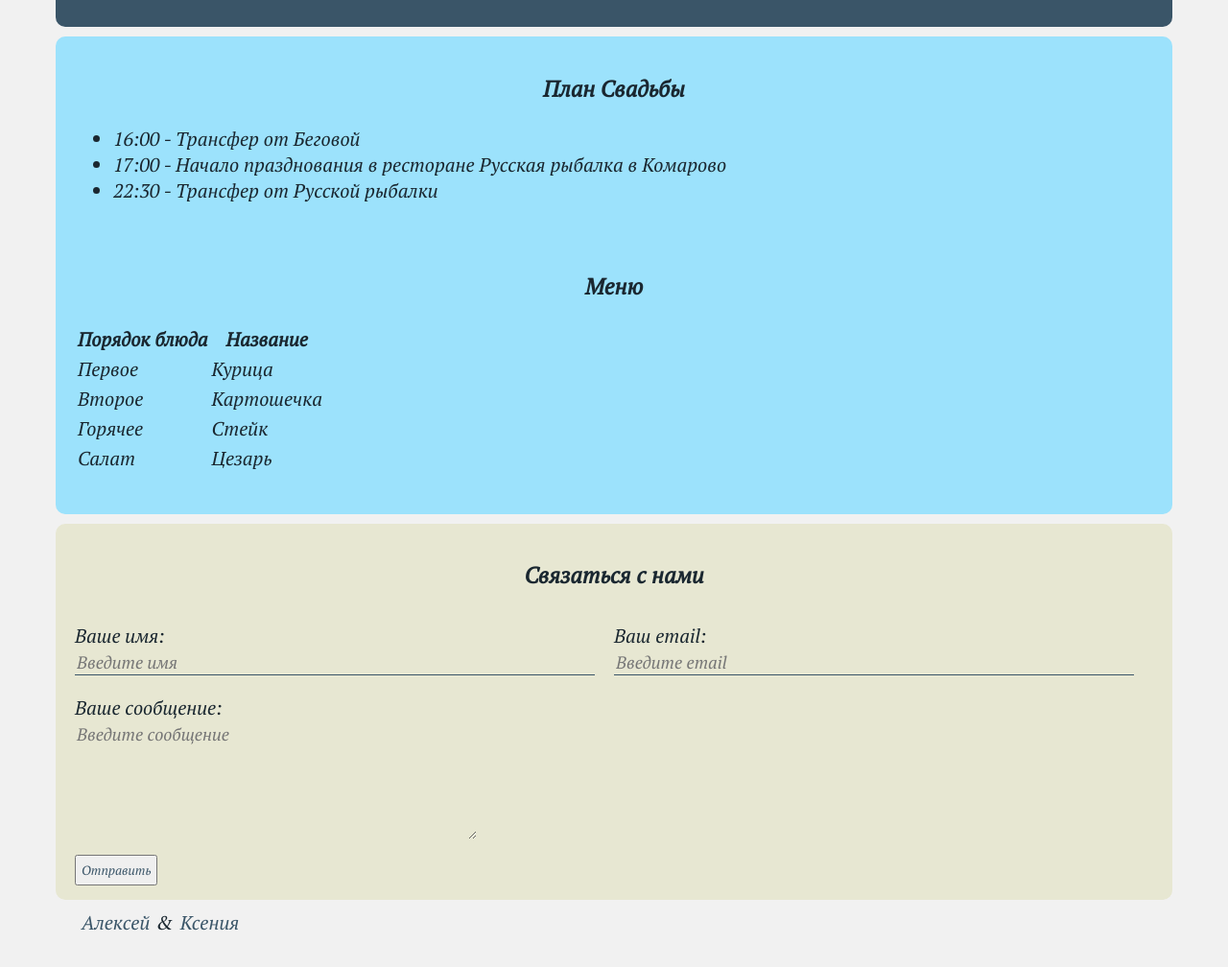
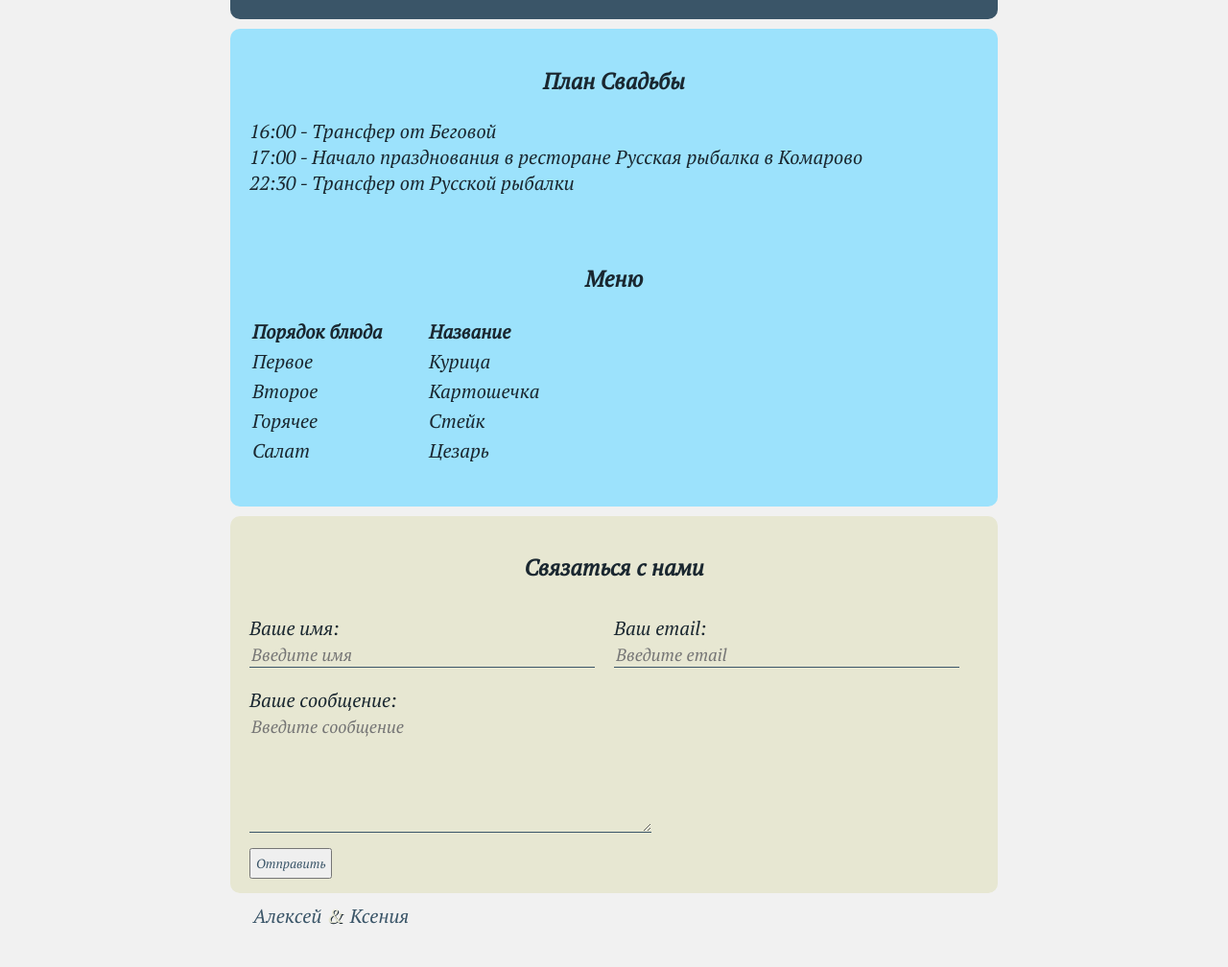
Before and after one commit to TemZaraza/wedding, a plain HTML site: page index.html in a window 1280 px wide. Shown: the part 440-1448 px from the top of the page at 96% size. Drawn offline with Linux system fonts and the light colour scheme.

Commit message:
Links and textarea updated

```diff
--- a/index.html
+++ b/index.html
@@ -34,7 +34,7 @@
     </ul>
     <br>
     <h3>Меню</h3>
-    <table>
+    <table class="foodmenu">
         <thead>
             <tr>
                 <th>Порядок блюда</th>
@@ -94,7 +94,7 @@
 <div class="links">
     <ul>
         <li><a href="https://vk.com/temzaraza" target="_blank" class="link">Алексей</a></li>
-        &
+        <li class="and">&</li>
         <li><a href="https://vk.com/k.lovushkina" target="_blank" class="link">Ксения</a></li>
     </ul>
 </div>
--- a/style.css
+++ b/style.css
@@ -6,6 +6,8 @@ body {
     color: #1a2730;
     background: #f1f1f1;
     align-content: center;
+    max-width: 900px;
+    margin: auto;
 }
 
 .container {
@@ -66,8 +68,20 @@ img {
 }
 .information {
     background: #9ce2fc;
+}
 
+.information ul {
+    list-style: none;
+    padding-left: 0;
 }
+
+.foodmenu thead, td {
+    text-align: left;
+    width: 180px;
+}
+
+
+
 .contact {
     background: #e7e7d2;
 }
@@ -95,8 +109,12 @@ img {
 }
 
 .links ul li {
-    margin: 0 5px;
+    margin: 0 2px;
+}
 
+.and {
+    color: #e7e7d2;
+    text-shadow: 1px 1px #1a2730;
 }
 
 .btn {
@@ -117,6 +135,10 @@ img {
 
 .form-group label {
     display: block;
+}
+
+.form-group textarea {
+    border-bottom: 1px solid rgb(58, 85, 104);
 }
 
 .form-group input, textarea {
@@ -148,5 +170,6 @@ img {
 
     .form-group textarea {
         width: 250px;
+
     }
 }
```
